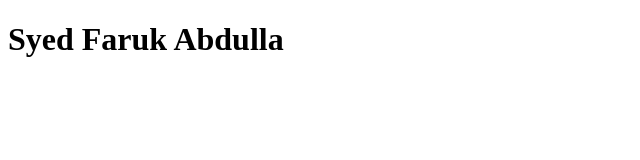
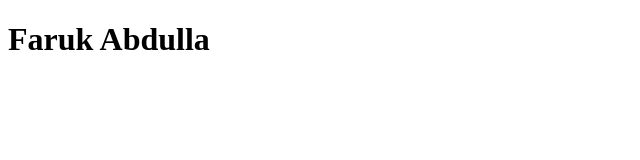
Before and after one commit to syedfaru-555/jenkin-practice, a plain HTML site: page index.html in a window 1280 px wide. Shown: the whole page, without its empty margins (0-640 px from the left). Drawn offline with Linux system fonts and the light colour scheme.

```diff
--- a/index.html
+++ b/index.html
@@ -6,6 +6,6 @@
     <title>Document</title>
 </head>
 <body>
-    <h1>Syed Faruk Abdulla</h1>
+    <h1>Faruk Abdulla</h1>
 </body>
 </html>
```
